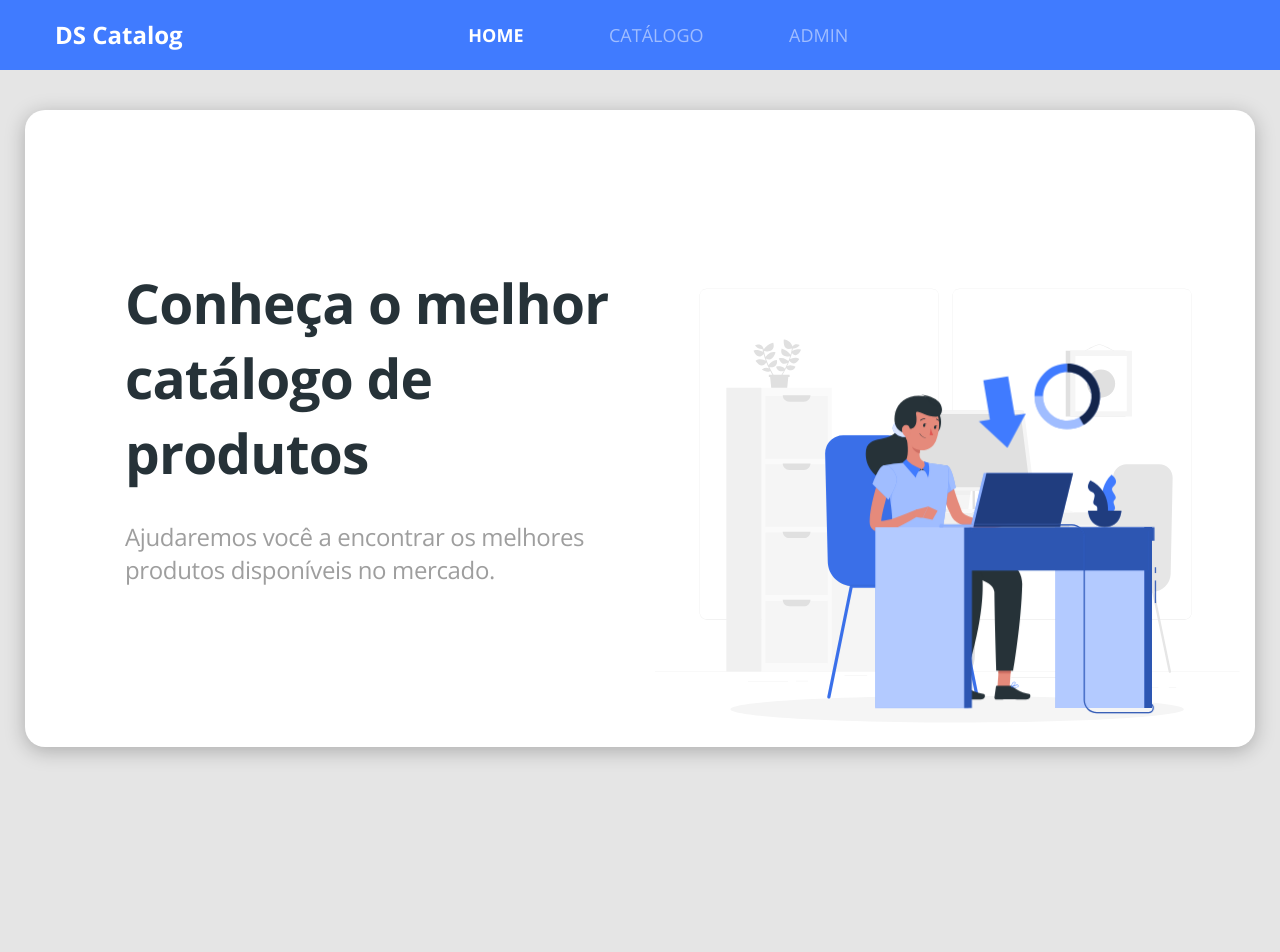
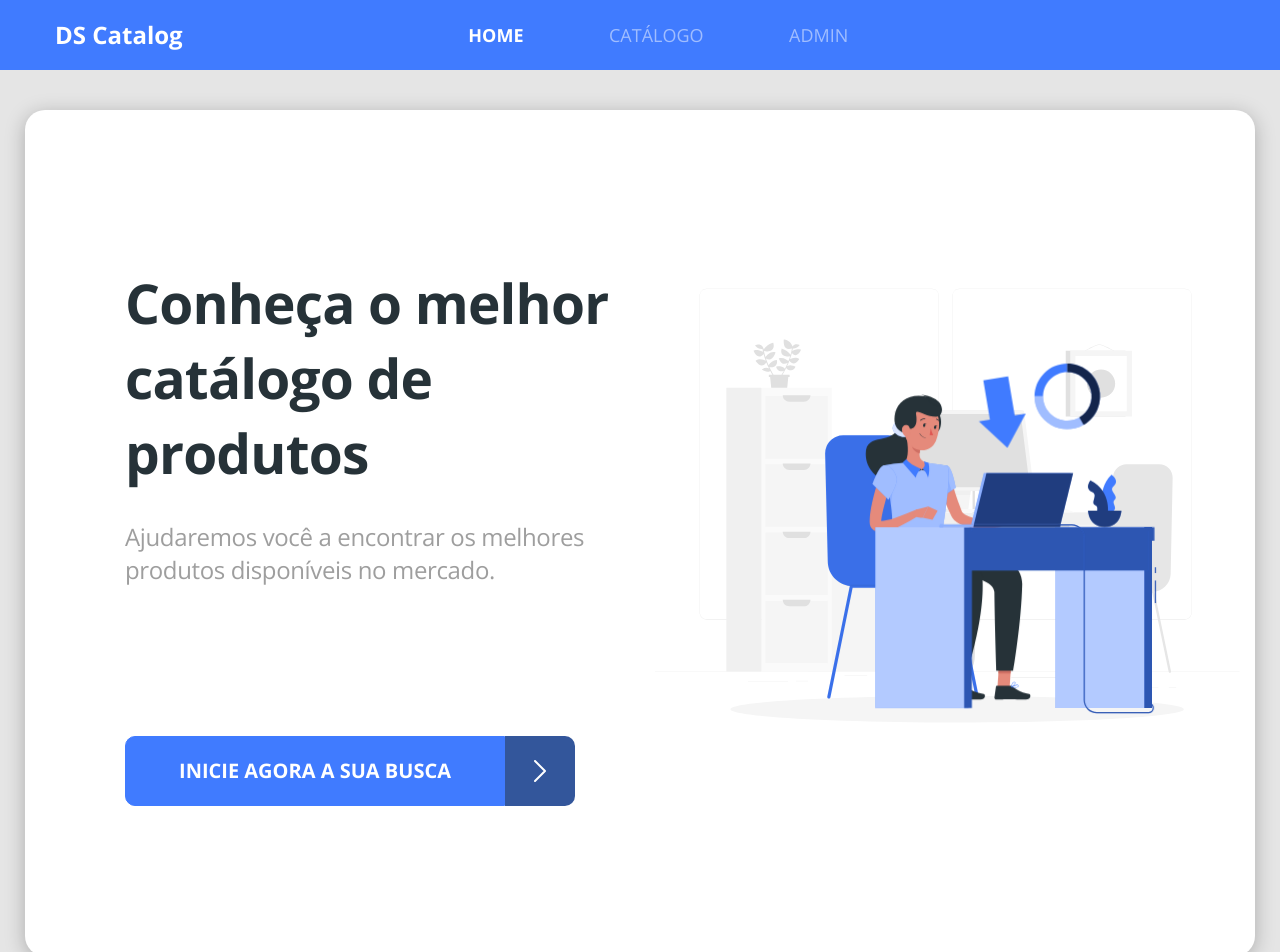
Before and after one commit to gtsasil/dscatalog-bootcamp-devsuperior, a React (Create React App) app in the folder front-web/: page / in a window 1280 px wide. Shown: the top 952 px of the page. Before the commit the page ends 800 px from the top, so only its background shows below. Built offline with nearby package versions, Linux system fonts and the light colour scheme.

Commit message:
Page Home finished

```diff
--- /dev/null
+++ b/front-web/src/core/components/ButtonIcon/index.tsx
@@ -0,0 +1,20 @@
+import React from "react";
+import { ReactComponent as ArrowIcon } from "../../assets/images/arrow.svg";
+import "./styles.scss";
+
+type Props = {
+  text: string;
+};
+
+const ButtonIcon = ({ text }: Props) => (
+  <div className="d-flex">
+    <button className="btn btn-primary btn-icon">
+      <h5> {text}</h5>
+    </button>
+    <div className="btn-icon-content">
+      <ArrowIcon />
+    </div>
+  </div>
+);
+
+export default ButtonIcon;
--- /dev/null
+++ b/front-web/src/core/components/ButtonIcon/styles.scss
@@ -0,0 +1,17 @@
+.btn-icon{
+    height: 70px;
+    width: 380px;
+    background: #407BFF;
+    border-radius: 10px 0  0 10px;
+    text-transform: uppercase;
+}
+
+.btn-icon-content{
+    background-color: #33569b;
+    width: 70px;
+    border-radius: 0 10px 10px 0;
+    display: flex;
+    align-items: center;
+    justify-content: center;
+
+}
--- a/front-web/src/pages/Home/index.tsx
+++ b/front-web/src/pages/Home/index.tsx
@@ -1,22 +1,29 @@
-import React from 'react';
-import { ReactComponent as MainImage } from '../../core/assets/images/main-image.svg'
-import './styles.scss';
+import React from "react";
+import { ReactComponent as MainImage } from "../../core/assets/images/main-image.svg";
+import ButtonIcon from "../../core/components/ButtonIcon";
+import { Link } from "react-router-dom";
+import "./styles.scss";
 
 const Home = () => (
   <div className="home-container">
     <div className=" row home-content">
       <div className="col-6 home-text">
-                <h1 className="text-title">Conheça o melhor <br/> catálogo de produtos</h1>
-                <p className="text-subtitle">Ajudaremos você a encontrar os melhores<br/> produtos disponíveis no mercado.</p>
+        <h1 className="text-title">
+          Conheça o melhor <br /> catálogo de produtos
+        </h1>
+        <p className="text-subtitle">
+          Ajudaremos você a encontrar os melhores
+          <br /> produtos disponíveis no mercado.
+        </p>
+        <Link to="/catalog">
+          <ButtonIcon text="inicie agora a sua busca " />
+        </Link>
       </div>
-
       <div className="col-6">
         <MainImage className="main-image" />
       </div>
-
     </div>
   </div>
-
 );
 
 export default Home;
--- a/front-web/src/pages/Home/styles.scss
+++ b/front-web/src/pages/Home/styles.scss
@@ -9,6 +9,7 @@
     box-shadow: 0px 4px 20px rgba(0, 0, 0, 0.25);
     border-radius: 20px;
     padding-top: 155px;
+    padding-bottom: 150px;
 }
 
 .text-title{
@@ -28,6 +29,7 @@
 
     color: #9E9E9E;
     margin-top: 30px;
+    margin-bottom: 150px;
 }
 
 .home-text{
```
Also changed, not shown: front-web/src/core/assets/images/arrow.svg (added), 1 other file (tests, documents, lock files or other folders). Lines whose indentation alone changed are shown as unchanged.
